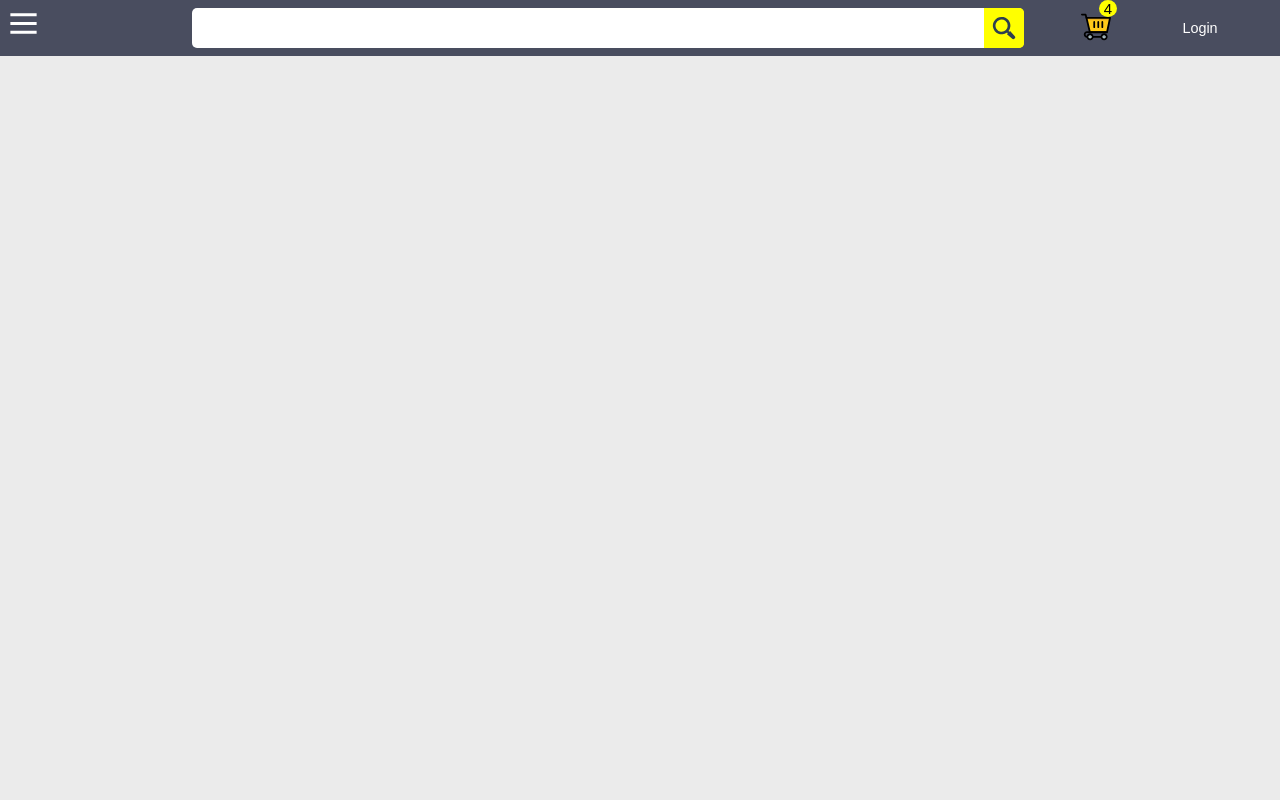
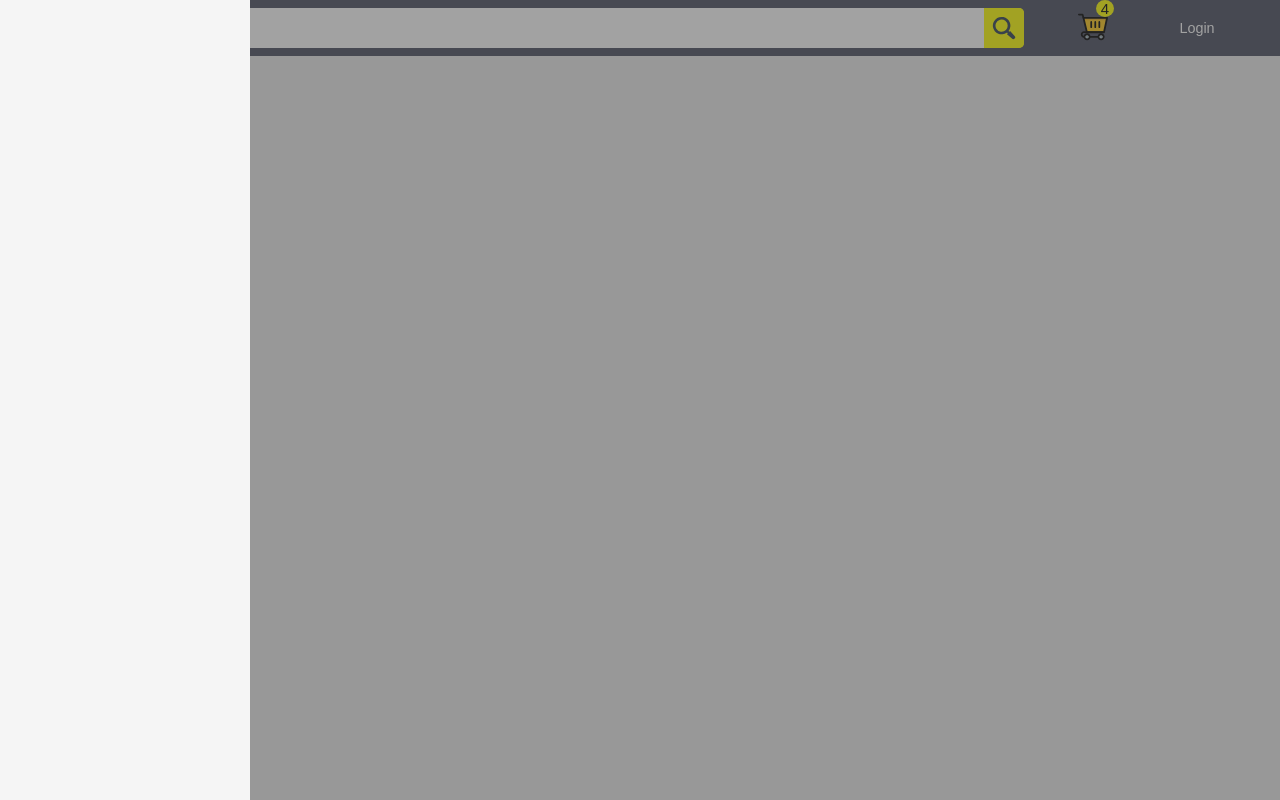
Before and after one commit to rishabhkalra96/react-ecomm, a React (Create React App) app: page / in a window 1280 px wide. Both pictures are taken after a click on the button 23 px from the left and 25 px from the top of the page. Built offline with nearby package versions, Linux system fonts and the light colour scheme.

Commit message:
added sidebar toggler

```diff
--- a/src/components/header/header.jsx
+++ b/src/components/header/header.jsx
@@ -1,9 +1,10 @@
 import React from "react";
 import './header.scss'
-import {CommonFeatureSearch} from "./../common-feature-search/common-feature-search"
+import { CommonFeatureSearch } from "./../common-feature-search/common-feature-search"
 import { HamburgerBtn } from "../shared/hamburger-btn/hamburger-btn";
 import { CartButton } from "../cart-btn/cart-btn";
 import { UiButton } from "../ui-button/ui-btn";
+import { Sidebar } from "../side-bar/side-bar";
 
 export class Header extends React.Component {
 
@@ -31,20 +32,23 @@ export class Header extends React.Component {
 
     render() {
         return (
+            <React.Fragment>
                 <div className="header-container">
                     <section className="left-section">
-                    <HamburgerBtn itemClick={this.toggleSidebar}/>
+                        <HamburgerBtn itemClick={this.toggleSidebar} />
                     </section>
                     <section className="middle-section">
                         <CommonFeatureSearch />
                     </section>
                     <section className="right-section">
                         <div className="right-container">
-                    <CartButton route={'/cart'} clickEvent={this.cartClickEvent}/>
-                    <UiButton UIStyle={this.state.UIBtnCSS} text={'Login'}/>
+                            <CartButton route={'/cart'} clickEvent={this.cartClickEvent} />
+                            <UiButton UIStyle={this.state.UIBtnCSS} text={'Login'} />
                         </div>
                     </section>
                 </div>
+                <Sidebar show={this.state.showSidebar} onClose={this.toggleSidebar}/>
+            </React.Fragment>
         )
     }
 }
--- a/src/components/header/header.scss
+++ b/src/components/header/header.scss
@@ -17,7 +17,7 @@
     section.right-section {
         max-width: 20%;
         .right-container {
-            padding: 0 3px;
+            padding: 0;
             width: 100%;
             display: flex;
             height: 100%;
--- /dev/null
+++ b/src/components/side-bar/side-bar.jsx
@@ -0,0 +1,29 @@
+import React from 'react';
+import './side-bar.scss';
+
+export class Sidebar extends React.Component {
+
+    closeSidebar = () => {
+        console.log('clicked on close')
+        if (this.props.onClose) {
+            this.props.onClose()
+        }
+    }
+
+    render() {
+        let backdropClasses = ''
+        let sidebarClasses = 'sidebar-container'
+        if (this.props.show) {
+            backdropClasses = 'show'
+            sidebarClasses = 'sidebar-container show'
+        }
+        return (
+            <React.Fragment>
+                <div className={'sidebar-backdrop ' + backdropClasses} onClick={this.closeSidebar}>
+                </div>
+                <div className={sidebarClasses}>
+                </div>
+            </React.Fragment>
+        )
+    }
+}
--- /dev/null
+++ b/src/components/side-bar/side-bar.scss
@@ -0,0 +1,33 @@
+.sidebar-backdrop {
+    position: fixed;
+    top: 0;
+    left: 0;
+    width: 100%;
+    height: 100%;
+    background-color: rgba(71, 71, 71, 0.5);
+    z-index: 100;
+    transition: 1s ease-out;
+    display:none;
+}
+
+.sidebar-backdrop.show {
+    display: block;
+    transition: 0.6s ease-in;
+}
+
+.sidebar-container {
+    height: 100%;
+    max-width: 30%;
+    min-width: 250px;
+    z-index: 200;
+    position: fixed;
+    top: 0;
+    left: 0;
+    background-color: whitesmoke;
+    transform: translateX(-100%);
+    transition: .5s ease-in;
+}
+
+.show {
+    transform: translateX(0%);
+}
```
Lines whose indentation alone changed are shown as unchanged.
